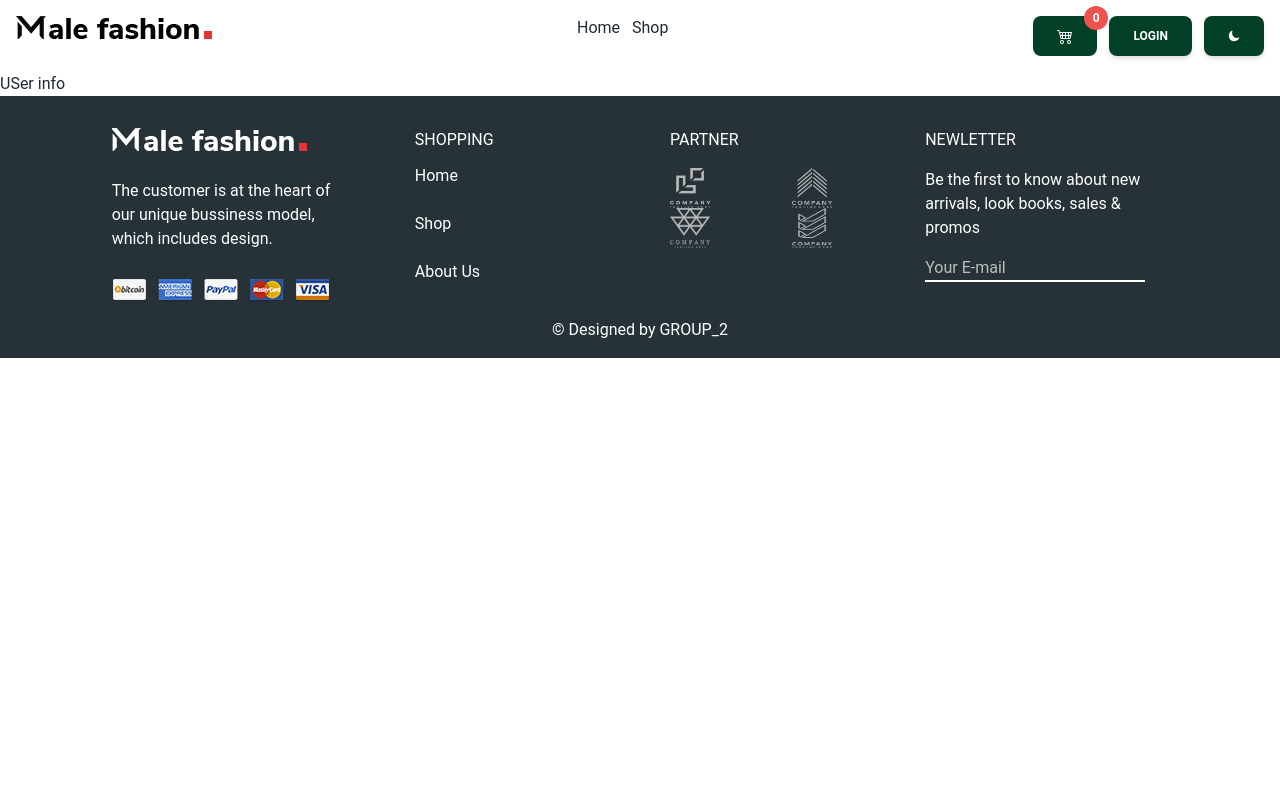
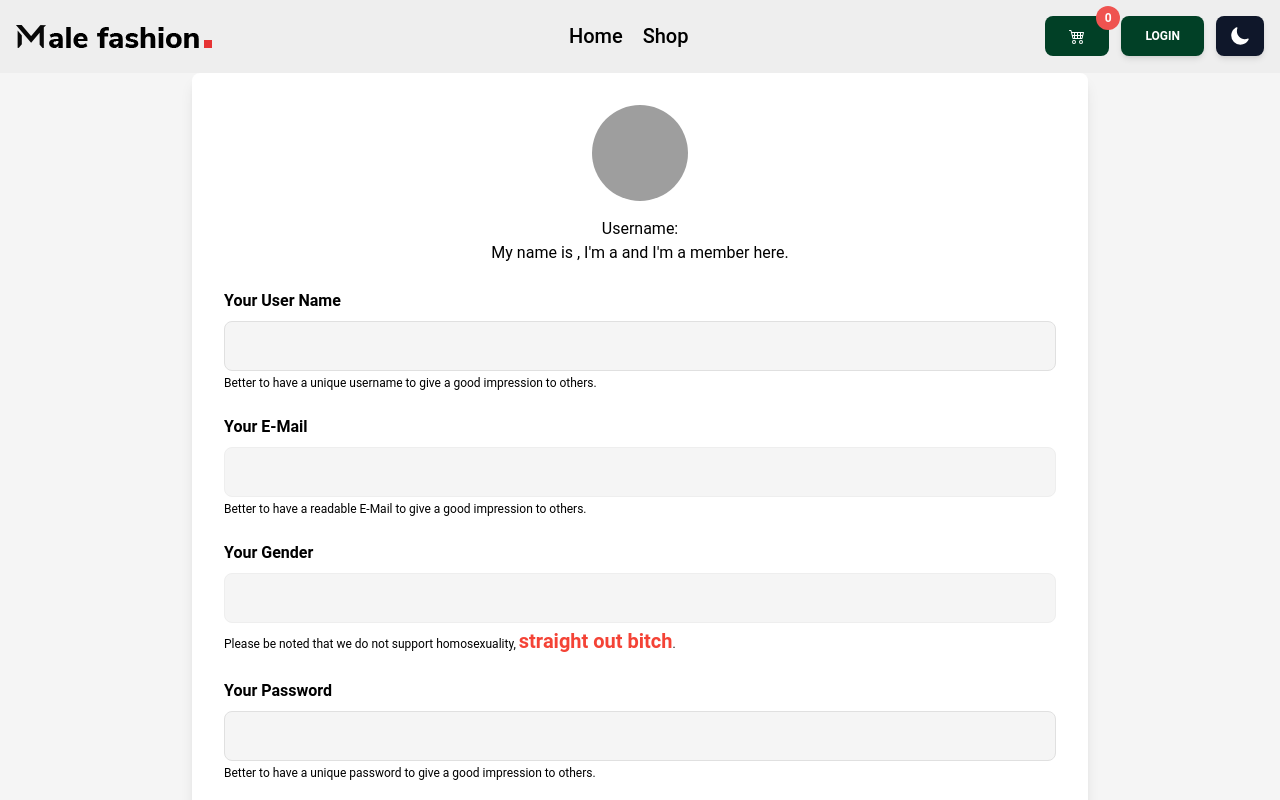
Before and after one commit to Mariam-111/store, a React app: page /userinfo in a window 1280 px wide. Shown: the top 800 px of the page. Built offline with nearby package versions, Linux system fonts and the light colour scheme; data requests are answered from the project's data file; grey boxes are pictures that could not be loaded; the HTML template or start-up script is replaced by a standard one.

Commit message:
mode&info

```diff
--- a/db.json
+++ b/db.json
@@ -4,6 +4,7 @@
       "username": "manjjo",
       "email": "omnia@gmail.com",
       "password": "123456",
+      "gender": "female",
       "role": "admin",
       "id": 1
     },
@@ -11,6 +12,7 @@
       "username": "jasmine",
       "email": "jas@gmail.com",
       "password": "123456",
+      "gender": "female",
       "role": "user",
       "id": 2
     },
@@ -18,6 +20,7 @@
       "username": "taylor",
       "email": "taylor@gmail.com",
       "password": "taylor147",
+      "gender": "male",
       "role": "user",
       "id": 3
     },
@@ -25,6 +28,7 @@
       "username": "mohamed",
       "email": "mo@gmail.com",
       "password": "123456",
+      "gender": "male",
       "role": "user",
       "id": 4
     }
--- a/src/App.jsx
+++ b/src/App.jsx
@@ -138,6 +138,7 @@ const App = () => {
               currentName={currentName}
               role={currentUser.role}
               postUser={postUser}
+
             />
           }
         />
--- a/src/components/MainNavbar.jsx
+++ b/src/components/MainNavbar.jsx
@@ -1,6 +1,7 @@
 import React, { useEffect, useState } from "react";
 import { Link, useNavigate } from "react-router-dom";
 import logo from "../images/mainAssets/logo.png";
+import footerLogo from "../images/mainAssets/footer-logo.png";
 import {
   Menu,
   MenuHandler,
@@ -18,16 +19,20 @@ const MainNavbar = ({
   role,
   cartNum,
   setCartItems,
+
 }) => {
   const navigate = useNavigate();
-  const [mode, setMode] = useState("light");
+
+  const [mode, setMode] = useState(() => {
+    return localStorage.theme === "dark" ? "dark" : "light";
+  });
 
   const setDark = () => {
-    localStorage.theme = mode;
+    localStorage.theme = "dark";
     setMode("dark");
   };
   const setLight = () => {
-    localStorage.theme = mode;
+    localStorage.theme = "light";
     setMode("light");
   };
 
@@ -43,22 +48,27 @@ const MainNavbar = ({
     }
   }, [mode]);
 
+
   return (
-    <div className="flex md:flex-row flex-col justify-between bg-white dark:bg-[#4a4a4a] p-4">
+    <div className="flex flex-wrap items-center justify-between bg-[#eeeeee] dark:bg-[#0F172A] p-4">
       <div>
-        <img src={logo} alt="Logo" className="py-5 md:p-0" />
+        <img
+          src={mode === "dark" ? footerLogo : logo}
+          alt="Logo"
+          className="py-5 md:p-0"
+        />
       </div>
       <div className="lg:block hidden">
         <div className="flex gap-3 ">
           <Link
             to="/"
-            className="hover:border-solid hover:border-red-800 hover:border-b-4"
+            className="block antialiased font-sans text-xl leading-relaxed text-black dark:text-white p-1 font-medium hover:border-b-4 hover:border-red-700 transition-all"
           >
             Home
           </Link>
           <Link
             to="/shop"
-            className="hover:border-solid hover:border-red-800 hover:border-b-4"
+            className="block antialiased font-sans text-xl leading-relaxed text-black dark:text-white p-1 font-medium hover:border-b-4 hover:border-red-700 transition-all"
           >
             Shop
           </Link>
@@ -67,7 +77,7 @@ const MainNavbar = ({
       <div className="flex gap-3">
         <div className="relative inline-flex">
           <button
-            className="bg-[#014026] dark:bg-[#0F172A] font-sans font-bold text-center px-6 rounded-lg text-white active:opacity-[0.85] py-2"
+            className="bg-[#014026] font-sans font-bold text-center px-6 rounded-lg text-white active:opacity-[0.85] py-2"
             type="button"
             onClick={() => navigate("/cart")}
           >
@@ -78,7 +88,7 @@ const MainNavbar = ({
           </span>
         </div>
         <Link to="/Login" className={`${loggedFlag ? "hidden" : "block"}`}>
-          <Button className="bg-[#014026] dark:bg-[#0F172A]">Login</Button>
+          <Button className="bg-[#014026] ">Login</Button>
         </Link>
 
         <div
@@ -87,18 +97,19 @@ const MainNavbar = ({
           <div
             tabIndex={0}
             role="button"
-            className="btn btn-ghost btn-circle avatar"
+            className="btn btn-ghost btn-circle avatar "
           >
-            <div className="w-10 rounded-full">
+            <div className="w-10 rounded-full border-2 border-black dark:border-white">
               <img
                 alt="Tailwind CSS Navbar component"
+
                 src="https://img.daisyui.com/images/stock/photo-1534528741775-53994a69daeb.webp"
               />
             </div>
           </div>
           <ul
             tabIndex={0}
-            className="menu menu-sm dropdown-content bg-base-100 rounded-box z-[1] mt-3 w-52 p-2 shadow"
+            className="menu menu-sm dropdown-content bg-base-100 rounded-box z-[1] mt-3 w-52 p-2 shadow "
           >
             <li>
               <Link
@@ -133,14 +144,16 @@ const MainNavbar = ({
         </div>
 
         <Button
-          className="bg-[#014026] dark:bg-[#0F172A]"
+          className="bg-[#0F172A] dark:bg-[#000000] relative flex items-center justify-center w-10 h-10 rounded-lg shadow-md hover:shadow-lg focus:opacity-[0.85] active:opacity-[0.85]"
           onClick={mode === "light" ? setDark : setLight}
         >
-          {mode == "light" ? (
-            <IoMoon onClick={setDark} />
-          ) : (
-            <IoSunny onClick={setLight} />
-          )}
+          <span className="absolute left-1/2 top-1/2 transform -translate-x-1/2 -translate-y-1/2">
+            {mode === "light" ? (
+              <IoMoon className="text-white h-5 w-5" />
+            ) : (
+              <IoSunny className="text-gray h-5 w-5" />
+            )}
+          </span>
         </Button>
         <div className="lg:hidden block bg-[#757575]">
           <Menu>
--- a/src/layouts/UserLayout.jsx
+++ b/src/layouts/UserLayout.jsx
@@ -23,6 +23,8 @@ const UserLayout = ({
   currentName,
   role,
   postUser,
+  currentUser, // Receiving currentUser
+  setCurrentUser, // Receiving setCurrentUser
 }) => {
   return (
     <div>
@@ -67,7 +69,15 @@ const UserLayout = ({
           path="/Signup"
           element={<Signup users={users} postUser={postUser} />}
         />
-        <Route path="/UserInfo" element={<UserInfo />} />
+        <Route
+          path="/userinfo"
+          element={
+            <UserInfo
+              currentUser={currentUser} // Passing currentUser
+              setCurrentUser={setCurrentUser} // Passing setCurrentUser
+            />
+          }
+        />
       </Routes>
       <MainFooter />
     </div>
--- a/src/pages/Login.jsx
+++ b/src/pages/Login.jsx
@@ -44,20 +44,20 @@ const Login = ({ users, setLoggedFlag }) => {
   };
 
   return (
-    <div>
+    <div className="bg-[#eeeeee] dark:bg-[#0F172A] p-10">
       <Card
         color="transparent"
         shadow={false}
-        className="flex items-center mt-10"
+        className="flex items-center pt-10"
       >
-        <Typography variant="h4" color="blue-gray">
+        <Typography variant="h4" color="blue-gray"  >
           Login
         </Typography>
         <form
           className="mt-8 mb-2 w-80 max-w-screen-lg sm:w-96"
           onSubmit={checkLogin}
         >
-          <div className="mb-1 flex flex-col gap-6">
+          <div className="mb-1 flex flex-col gap-6 ">
             <Input
               label="Email"
               onChange={(e) =>
--- a/src/pages/UserInfo.jsx
+++ b/src/pages/UserInfo.jsx
@@ -1,7 +1,154 @@
-import React from "react";
+import React, { useState } from "react";
 
 const UserInfo = () => {
-  return <div>USer info</div>;
+
+  const [isEditing, setIsEditing] = useState(false);
+  const [user, setUser] = useState({
+    name: "",
+    email: "",
+    gender: "",
+    password: "",
+  });
+
+
+  const handleEditToggle = () => {
+    setIsEditing(!isEditing);
+  };
+
+
+  const handleChange = (e) => {
+    const { name, value } = e.target;
+    setUser((prevUser) => ({
+      ...prevUser,
+      [name]: value,
+    }));
+  };
+
+
+  const handleSubmit = (e) => {
+    e.preventDefault();
+    setIsEditing(false);
+
+  };
+
+  return (
+    <div className="flex justify-center items-center min-h-screen bg-gray-100 bg-[#eeeeee] dark:bg-[#0F172A] text-black dark:text-white">
+      <div className="max-w-4xl w-full bg-white shadow-lg rounded-lg p-8 dark:bg-gray-700">
+        <div className="flex justify-center mb-4">
+          <img
+            src={
+              user.gender === "male"
+                ? "https://icons.veryicon.com/png/o/internet--web/web-interface-flat/6606-male-user.png"
+                : "https://icons.veryicon.com/png/o/emoticon/professional-portrait-shameless-10/female-post.png"
+            }
+            alt="User Avatar"
+            className="rounded-full w-24 h-24"
+          />
+        </div>
+
+        <div className="text-center mb-6">
+          <h1 className="text-2xl font-bold text-green-600">{user.name}</h1>
+          <p>Username: {user.name}</p>
+          <p>
+            My name is {user.name}, I'm a {user.gender} and I'm a member here.
+          </p>
+        </div>
+
+
+        <form
+          className="space-y-6 text-black dark:text-white"
+          onSubmit={handleSubmit}
+        >
+
+          <div>
+            <label className="block font-bold mb-2">Your User Name</label>
+            <input
+              type="text"
+              name="name"
+              value={user.name}
+              onChange={handleChange}
+              disabled={!isEditing}
+              className="w-full p-3 border text-black border-gray-300 rounded-lg bg-gray-100"
+            />
+            <p className="text-xs mt-1">
+              Better to have a unique username to give a good impression to
+              others.
+            </p>
+          </div>
+
+          <div>
+            <label className="block font-bold mb-2">Your E-Mail</label>
+            <input
+              type="email"
+              name="email"
+              value={user.email}
+              onChange={handleChange}
+              disabled={!isEditing}
+              className="w-full p-3 border rounded-lg bg-gray-100 text-black"
+            />
+            <p className="text-xs mt-1">
+              Better to have a readable E-Mail to give a good impression to
+              others.
+            </p>
+          </div>
+
+          <div>
+            <label className="block  font-bold mb-2">Your Gender</label>
+            <input
+              type="text"
+              name="gender"
+              value={user.gender}
+              onChange={handleChange}
+              disabled={!isEditing}
+              className="w-full p-3 border rounded-lg bg-gray-100 text-black"
+            />
+            <p className="text-xs mt-1">
+              Please be noted that we do not support homosexuality,{" "}
+              <strong class="text-xl font-bold text-red-500">
+                straight out bitch
+              </strong>
+              .
+            </p>
+          </div>
+
+          <div>
+            <label className="block font-bold mb-2">Your Password</label>
+            <input
+              type="password"
+              name="password"
+              value={user.password}
+              onChange={handleChange}
+              disabled={!isEditing}
+              className="w-full p-3 border border-gray-300 rounded-lg bg-gray-100 text-black"
+            />
+            <p className="text-xs mt-1">
+              Better to have a unique password to give a good impression to
+              others.
+            </p>
+          </div>
+
+
+          <div className="flex justify-center space-x-4">
+            <button
+              type="button"
+              onClick={handleEditToggle}
+              className="px-6 py-2 bg-gray-800 text-white font-semibold rounded-lg"
+            >
+              {isEditing ? "Cancel" : "Edit"}
+            </button>
+            {isEditing && (
+              <button
+                type="submit"
+                className="px-6 py-2 bg-red-600 text-white font-semibold rounded-lg"
+              >
+                Confirm Editing
+              </button>
+            )}
+          </div>
+        </form>
+      </div>
+    </div>
+  );
 };
 
 export default UserInfo;
```
Also changed, not shown: src/components/CartContent.jsx (+21 -13 lines), src/components/HeroHome1.jsx (+8 -8 lines), src/components/ShopContent.jsx (+5 -5 lines).
